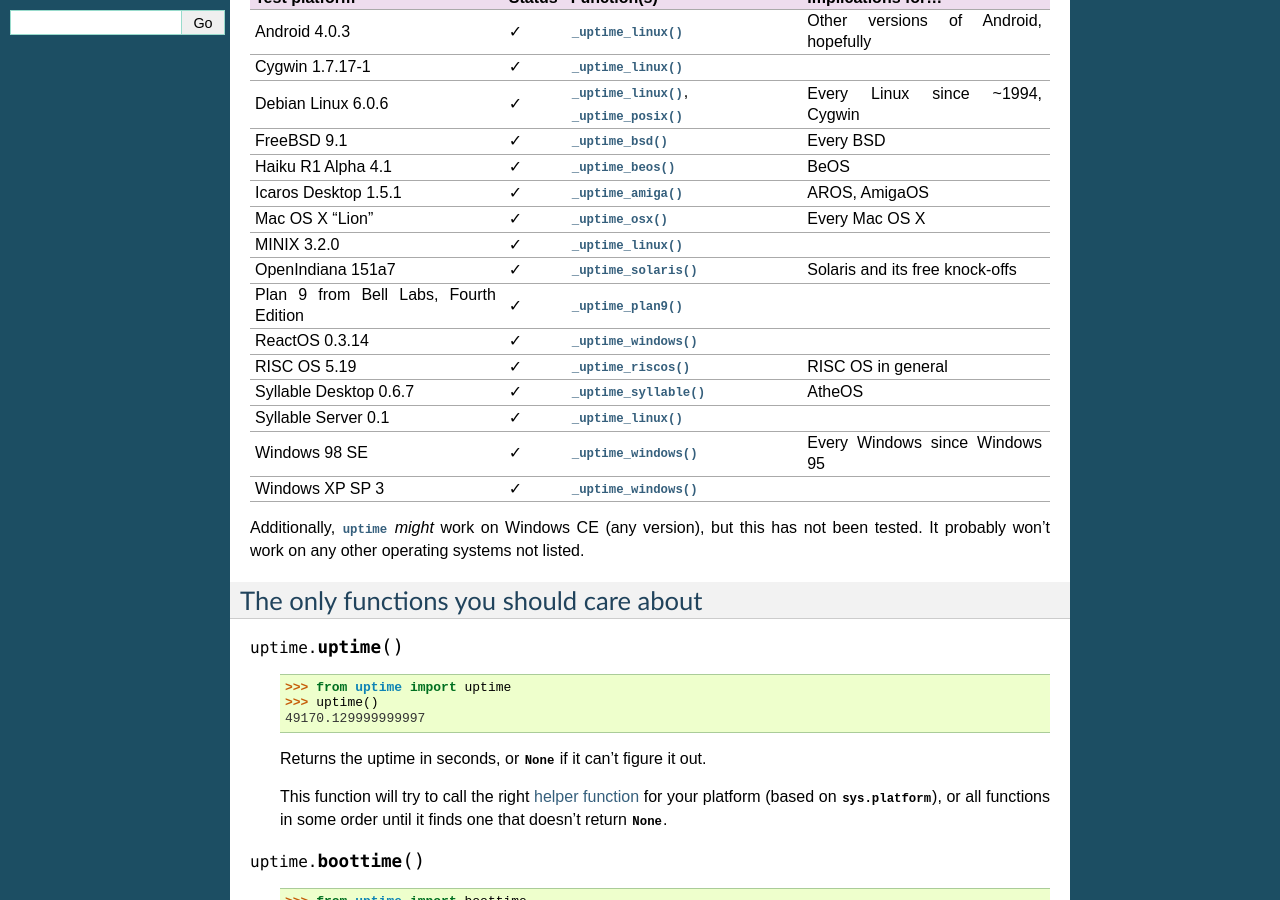
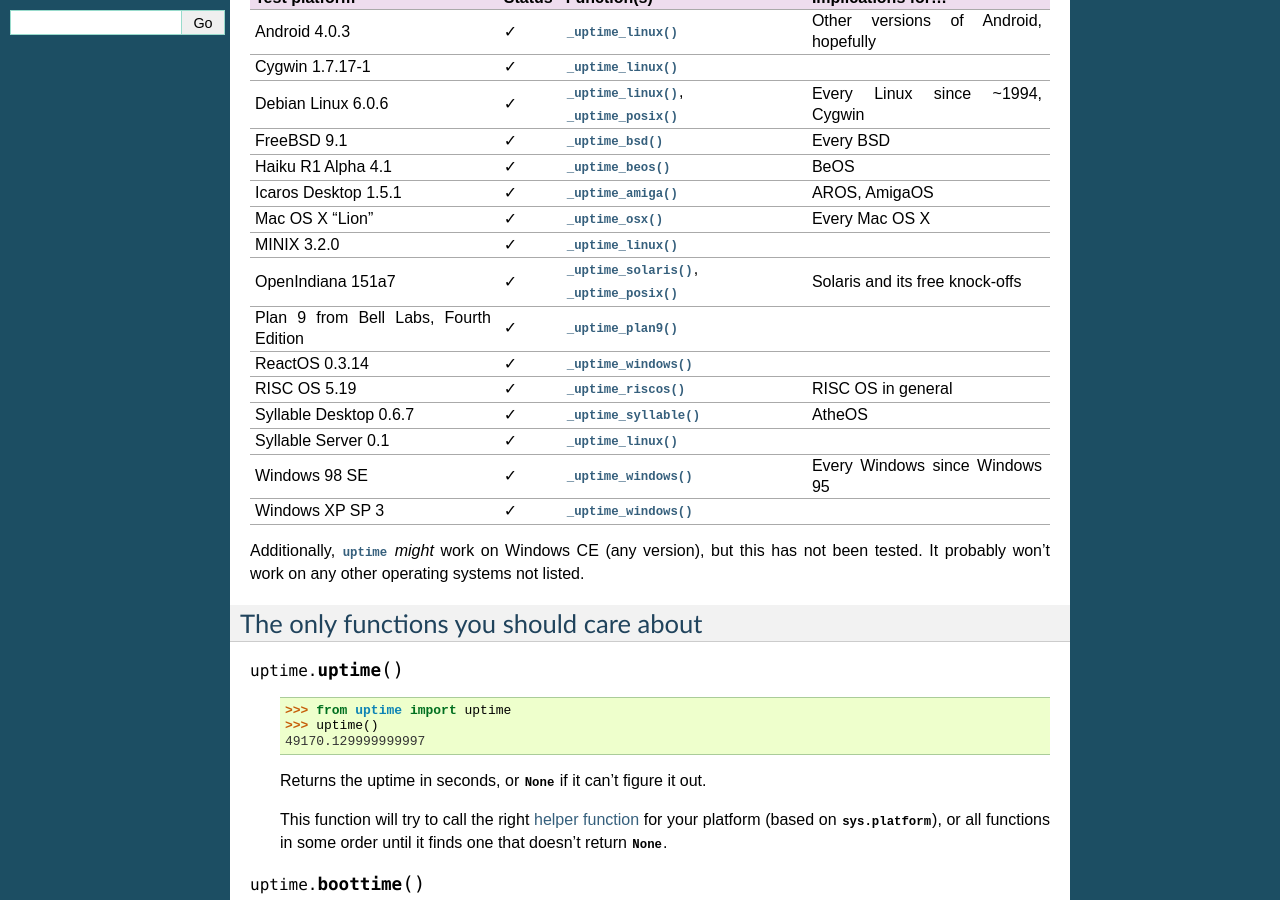
Before and after one commit to Cairnarvon/uptime, a Sphinx documentation site: the page built from doc/index.rst, in a window 1280 px wide and 900 px high, scrolled down 538 px. Built offline with Sphinx 7.4.7, drawn with Linux system fonts in a browser that asks for light colours.

Commit message:
_uptime_posix also works on OpenIndiana.
That took forever to get working. Solaris is slow as balls.

```diff
--- a/doc/index.rst
+++ b/doc/index.rst
@@ -63,8 +63,8 @@
 +------------------+--------+--------------------------+---------------------+
 | MINIX 3.2.0      | ✓      | :func:`_uptime_linux`    |                     |
 +------------------+--------+--------------------------+---------------------+
-| OpenIndiana      | ✓      | :func:`_uptime_solaris`  | Solaris and its     |
-| 151a7            |        |                          | free knock-offs     |
+| OpenIndiana      | ✓      | :func:`_uptime_solaris`, | Solaris and its     |
+| 151a7            |        | :func:`_uptime_posix`    | free knock-offs     |
 +------------------+--------+--------------------------+---------------------+
 | Plan 9 from Bell | ✓      | :func:`_uptime_plan9`    |                     |
 | Labs, Fourth     |        |                          |                     |
```
